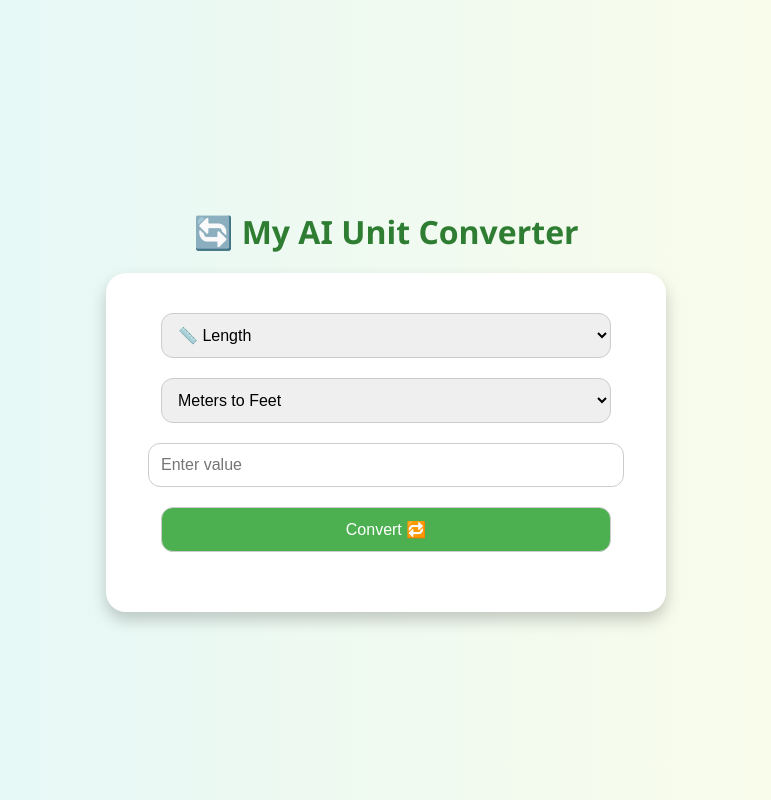
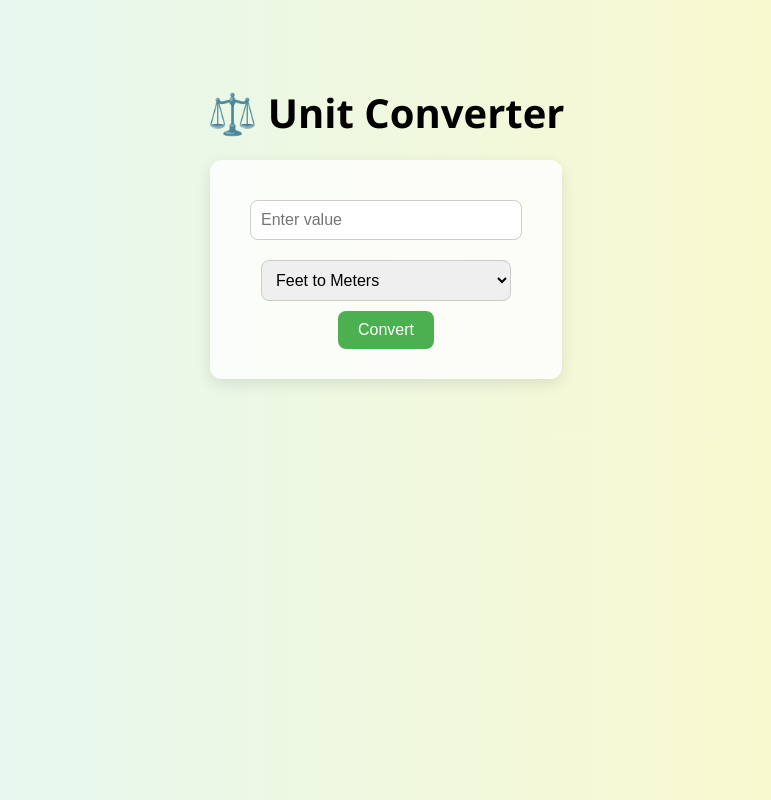
Before and after one commit to Pamf1973/Unit-Converter, a Flask app: template templates/unit_converter.html in a window 1280 px wide. Shown: the whole page, without its empty margins (254-1025 px from the left). Run offline with Flask 2, Linux system fonts and the light colour scheme; the template is opened without the code that fills it, so the values that code supplies are empty.

Commit message:
Update index.html with modern client-side unit converter design

```diff
--- a/templates/unit_converter.html
+++ b/templates/unit_converter.html
@@ -2,126 +2,75 @@
 <html lang="en">
 <head>
   <meta charset="UTF-8" />
-  <meta name="viewport" content="width=device-width, initial-scale=1.0" />
-  <title>🌍 Unit Converter</title>
+  <title>Unit Converter</title>
   <style>
     body {
-      font-family: 'Segoe UI', sans-serif;
-      background: linear-gradient(to right, #e0f7fa, #fffde7);
-      display: flex;
-      flex-direction: column;
-      align-items: center;
-      justify-content: center;
-      height: 100vh;
-      margin: 0;
+      background: linear-gradient(to right, #e0f7fa, #fff9c4);
+      font-family: 'Segoe UI', Tahoma, Geneva, Verdana, sans-serif;
+      text-align: center;
+      padding: 50px;
     }
     h1 {
-      color: #2e7d32;
-      margin-bottom: 20px;
+      font-size: 2.5em;
+      margin-bottom: 0.5em;
     }
-    .converter {
-      background: white;
-      border-radius: 20px;
+    .converter-box {
+      background-color: #ffffffcc;
+      border-radius: 12px;
       padding: 30px;
-      box-shadow: 0 8px 16px rgba(0,0,0,0.2);
-      text-align: center;
-      width: 90%;
-      max-width: 500px;
+      display: inline-block;
+      box-shadow: 0 5px 15px rgba(0,0,0,0.1);
     }
-    select, input, button {
-      width: 90%;
-      margin: 10px 0;
-      padding: 12px;
-      font-size: 16px;
-      border-radius: 12px;
+    input, select {
+      padding: 10px;
+      margin: 10px;
+      width: 250px;
+      font-size: 1em;
       border: 1px solid #ccc;
+      border-radius: 8px;
     }
     button {
-      background-color: #4caf50;
+      padding: 10px 20px;
+      background-color: #4CAF50;
       color: white;
+      font-size: 1em;
+      border: none;
+      border-radius: 8px;
       cursor: pointer;
-      transition: background 0.3s ease;
     }
     button:hover {
-      background-color: #388e3c;
+      background-color: #45a049;
     }
-    #result {
+    .result {
+      font-size: 1.2em;
       margin-top: 20px;
-      font-size: 20px;
       color: #333;
     }
   </style>
 </head>
 <body>
-  <h1>🔄 My AI Unit Converter</h1>
-  <div class="converter">
-    <select id="category">
-      <option value="length">📏 Length</option>
-      <option value="weight">⚖️ Weight</option>
-      <option value="temperature">🌡️ Temperature</option>
-      <option value="volume">🧪 Volume</option>
-    </select>
+  <h1>⚖️ Unit Converter</h1>
+  <div class="converter-box">
+    <form action="/convert" method="post">
+      <input type="number" name="value" placeholder="Enter value" required /><br />
+      <select name="conversion_type">
+        <option value="feet_to_meters">Feet to Meters</option>
+        <option value="meters_to_feet">Meters to Feet</option>
+        <option value="pounds_to_kilos">Pounds to Kilograms</option>
+        <option value="kilos_to_pounds">Kilograms to Pounds</option>
+        <option value="celsius_to_fahrenheit">Celsius to Fahrenheit</option>
+        <option value="fahrenheit_to_celsius">Fahrenheit to Celsius</option>
+        <option value="fluid_ounces_to_grams">Fluid Ounces to Grams</option>
+        <option value="grams_to_fluid_ounces">Grams to Fluid Ounces</option>
+      </select><br />
+      <button type="submit">Convert</button>
+    </form>
 
-    <select id="conversion"></select>
-
-    <input type="number" id="value" placeholder="Enter value" />
-    <button onclick="convert()">Convert 🔁</button>
-    <div id="result"></div>
+    {% if result %}
+      <div class="result">
+        <p><strong>Result:</strong> {{ result }}</p>
+      </div>
+    {% endif %}
   </div>
-
-  <script>
-    const conversions = {
-      length: {
-        "Meters to Feet": val => val * 3.28084,
-        "Kilometers to Miles": val => val * 0.621371,
-        "Inches to Centimeters": val => val * 2.54
-      },
-      weight: {
-        "Pounds to Kilograms": val => val / 2.20462,
-        "Ounces to Grams": val => val * 28.3495,
-        "Grams to Ounces": val => val / 28.3495
-      },
-      temperature: {
-        "Celsius to Fahrenheit": val => (val * 9/5) + 32,
-        "Fahrenheit to Celsius": val => (val - 32) * 5/9
-      },
-      volume: {
-        "Liters to Gallons": val => val * 0.264172,
-        "Milliliters to Fluid Ounces": val => val / 29.5735,
-        "Cups to Milliliters": val => val * 236.588
-      }
-    };
-
-    const categorySelect = document.getElementById('category');
-    const conversionSelect = document.getElementById('conversion');
-
-    function updateConversionOptions() {
-      const selectedCategory = categorySelect.value;
-      conversionSelect.innerHTML = "";
-      for (let key in conversions[selectedCategory]) {
-        const option = document.createElement('option');
-        option.value = key;
-        option.textContent = key;
-        conversionSelect.appendChild(option);
-      }
-    }
-
-    categorySelect.addEventListener('change', updateConversionOptions);
-    window.addEventListener("DOMContentLoaded", updateConversionOptions); // ✅ FIXED
-
-    function convert() {
-      const category = categorySelect.value;
-      const conversion = conversionSelect.value;
-      const inputValue = parseFloat(document.getElementById('value').value);
-
-      if (isNaN(inputValue)) {
-        document.getElementById('result').textContent = "⚠️ Please enter a valid number.";
-        return;
-      }
-
-      const result = conversions[category][conversion](inputValue);
-      document.getElementById('result').textContent = `✅ Result: ${result.toFixed(2)}`;
-    }
-  </script>
 </body>
 </html>
```
